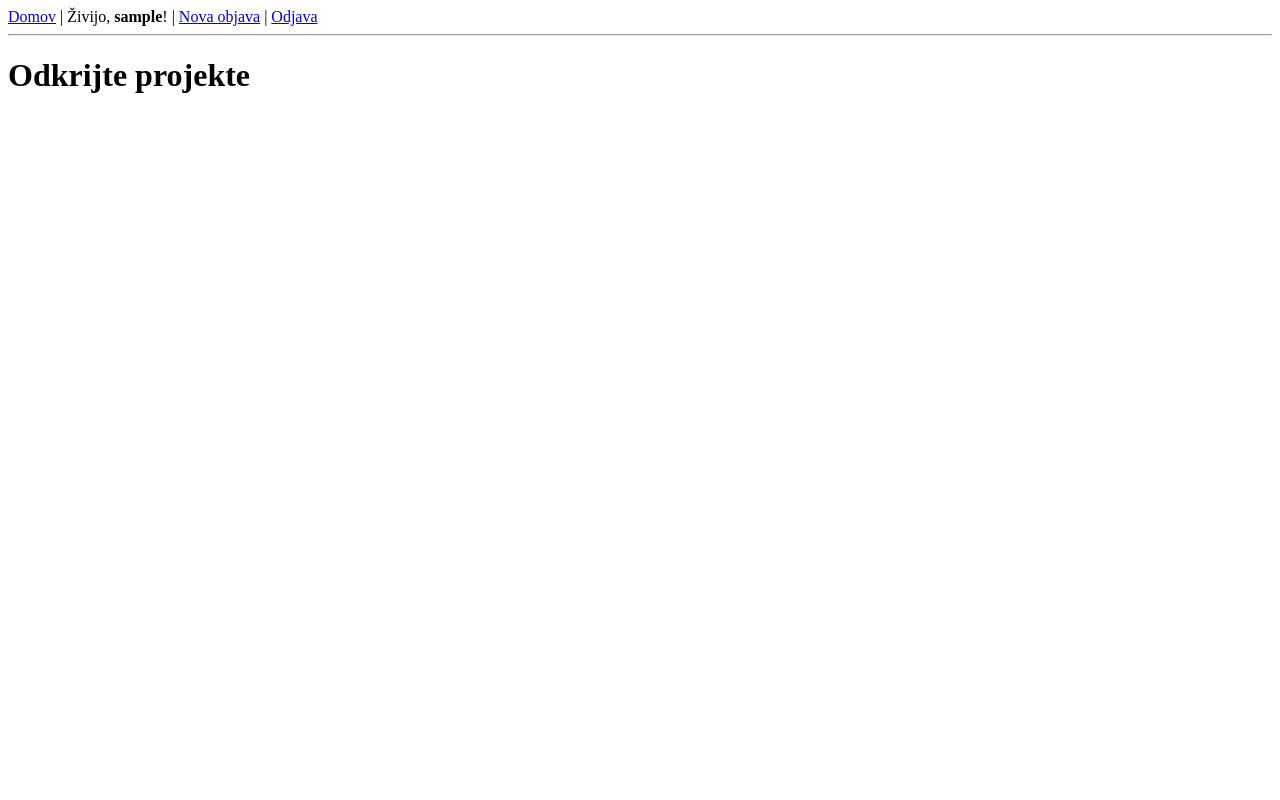
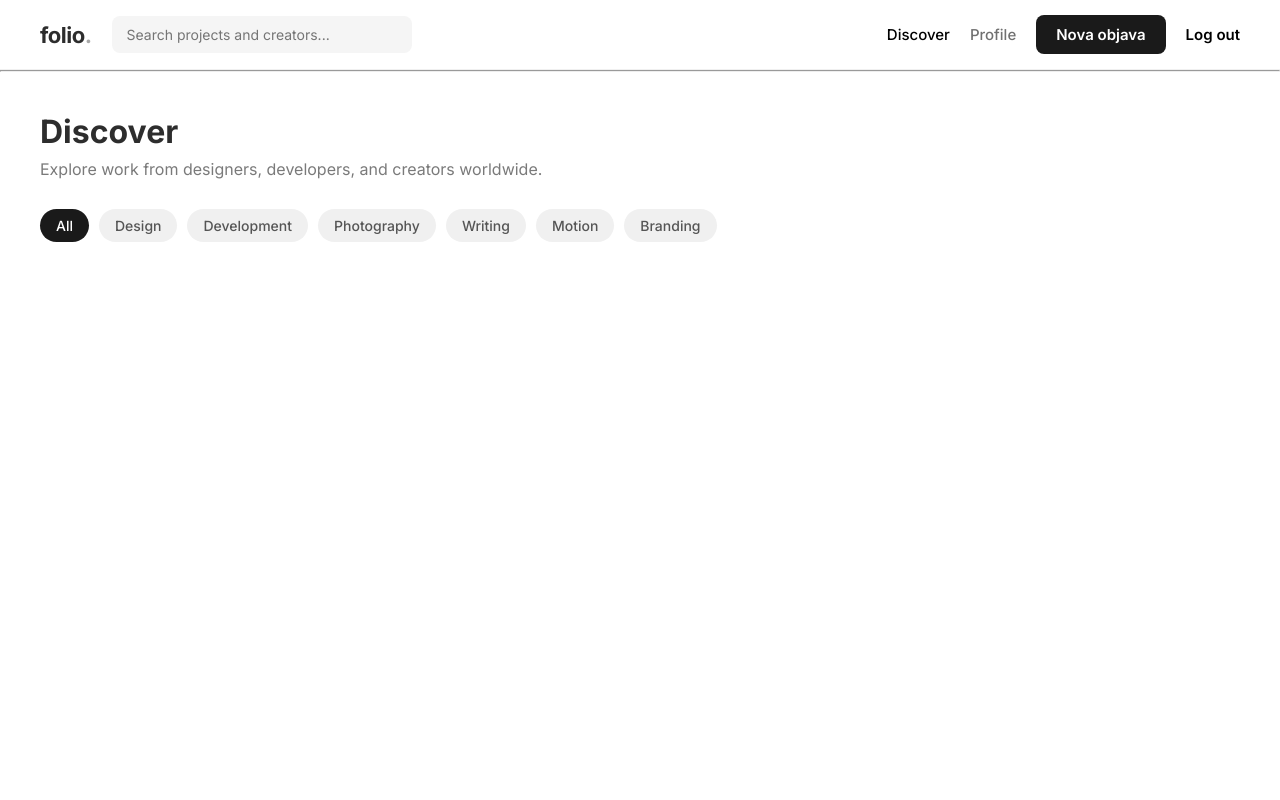
Before and after one commit to GhostInSocks/folio, a PHP site: template code/view/Home.php in a window 1280 px wide. Run offline with PHP 8.4, Linux system fonts and the light colour scheme; the template is opened without the code that fills it, so the values that code supplies are empty; the visitor is signed in with stand-in values (Sample User, id 1).

Commit message:
Design for home page header and card grid complete

```diff
--- /dev/null
+++ b/code/assets/style.css
@@ -0,0 +1,231 @@
+/* code/assets/style.css */
+@import url('https://fonts.googleapis.com/css2?family=Inter:wght@400;500;600;700&display=swap');
+
+* {
+    margin: 0;
+    padding: 0;
+    box-sizing: border-box;
+    font-family: 'Inter', sans-serif;
+}
+
+body {
+    background-color: #ffffff;
+    color: #2d2d2d;
+}
+
+/* Header */
+.main-header {
+    display: flex;
+    justify-content: space-between;
+    align-items: center;
+    padding: 15px 40px;
+    border-bottom: 1px solid #f0f0f0;
+}
+
+.header-left {
+    display: flex;
+    align-items: center;
+    gap: 20px;
+}
+
+.logo {
+    font-size: 22px;
+    font-weight: 700;
+    letter-spacing: -0.5px;
+}
+
+.logo strong {
+    color: #a8a8a8;
+}
+
+.search-bar input {
+    background-color: #f5f5f5;
+    border: none;
+    padding: 10px 15px;
+    border-radius: 8px;
+    width: 300px;
+    font-size: 14px;
+}
+
+.header-right {
+    display: flex;
+    align-items: center;
+    gap: 20px;
+}
+
+.nav-link {
+    text-decoration: none;
+    color: #707070;
+    font-weight: 500;
+    font-size: 15px;
+}
+
+.nav-link.active {
+    color: #000000;
+}
+
+/* Gumbi */
+.btn-login {
+    text-decoration: none;
+    color: #000000;
+    font-weight: 600;
+    font-size: 15px;
+}
+
+.btn-signup, .btn-create {
+    text-decoration: none;
+    background-color: #1a1a1a;
+    color: #ffffff;
+    padding: 10px 20px;
+    border-radius: 8px;
+    font-weight: 600;
+    font-size: 15px;
+    transition: background 0.2s;
+}
+
+.btn-signup:hover, .btn-create:hover {
+    background-color: #333333;
+}
+
+/* Discover Hero & Filtri */
+.discover-container {
+    padding: 40px;
+}
+
+.discover-hero h1 {
+    font-size: 32px;
+    font-weight: 700;
+    margin-bottom: 8px;
+}
+
+.discover-hero p {
+    color: #7a7a7a;
+    font-size: 16px;
+    margin-bottom: 30px;
+}
+
+.categories-filter {
+    display: flex;
+    gap: 10px;
+    margin-bottom: 30px;
+}
+
+.cat-btn {
+    background-color: #f0f0f0;
+    border: none;
+    padding: 8px 16px;
+    border-radius: 20px;
+    font-weight: 500;
+    font-size: 14px;
+    color: #555555;
+    cursor: pointer;
+    transition: all 0.2s;
+}
+
+.cat-btn.active, .cat-btn:hover {
+    background-color: #1a1a1a;
+    color: #ffffff;
+}
+
+.projects-grid {
+    display: grid;
+    grid-template-columns: repeat(auto-fill, minmax(350px, 1fr));
+    gap: 30px;
+    margin-top: 20px;
+}
+
+.project-card {
+    background: #ffffff;
+    border-radius: 12px;
+    overflow: hidden;
+    transition: transform 0.2s, box-shadow 0.2s;
+    cursor: pointer;
+}
+
+.project-card:hover {
+    transform: translateY(-4px);
+}
+
+.card-image-wrapper {
+    width: 100%;
+    height: 240px;
+    background-color: #f5f5f5;
+    overflow: hidden;
+    border-radius: 12px;
+}
+
+.card-image {
+    width: 100%;
+    height: 100%;
+    object-fit: cover;
+}
+
+.card-content {
+    padding: 15px 5px;
+}
+
+.card-tags {
+    display: flex;
+    gap: 8px;
+    margin-bottom: 8px;
+}
+
+.tag {
+    background-color: #f5f5f5;
+    color: #8a8a8a;
+    font-size: 11px;
+    font-weight: 500;
+    padding: 4px 10px;
+    border-radius: 6px;
+}
+
+.card-title {
+    font-size: 16px;
+    font-weight: 600;
+    margin-bottom: 12px;
+}
+
+.card-title a {
+    text-decoration: none;
+    color: #1a1a1a;
+}
+
+.card-title a:hover {
+    color: #555555;
+}
+
+.card-footer {
+    display: flex;
+    justify-content: space-between;
+    align-items: center;
+    margin-top: 10px;
+}
+
+.author-info {
+    display: flex;
+    align-items: center;
+    gap: 8px;
+}
+
+.avatar-placeholder {
+    width: 24px;
+    height: 24px;
+    background-color: #e0e0e0;
+    color: #555555;
+    border-radius: 50%;
+    display: flex;
+    align-items: center;
+    justify-content: center;
+    font-size: 10px;
+    font-weight: 600;
+}
+
+.author-name {
+    font-size: 13px;
+    color: #7a7a7a;
+}
+
+.card-stats {
+    font-size: 13px;
+    color: #a0a0a0;
+}
--- a/code/view/Home.php
+++ b/code/view/Home.php
@@ -1,23 +1,75 @@
-<nav>
-    <a href="index.php?page=home">Domov</a> |
+<link rel="stylesheet" href="assets/style.css">
+<header class="main-header">
+    <div class="header-left">
+        <span class="logo">folio<strong>.</strong></span>
+        <div class="search-bar">
+            <input type="text" placeholder="Search projects and creators...">
+        </div>
+    </div>
 
-    <?php if (isset($_SESSION['user_id'])): ?>
-        <span>Živijo, <strong><?= htmlspecialchars($_SESSION['username']) ?></strong>!</span> |
-        <a href="index.php?page=create">Nova objava</a> |
-        <a href="index.php?page=logout">Odjava</a>
-    <?php else: ?>
-        <a href="index.php?page=login">Prijava</a> |
-        <a href="index.php?page=register">Registracija</a>
-    <?php endif; ?>
-</nav>
+    <div class="header-right">
+        <a href="index.php?page=home" class="nav-link active">Discover</a>
+
+        <?php if (isset($_SESSION['user_id'])): ?>
+            <a href="index.php?page=profile" class="nav-link">Profile</a>
+            <a href="index.php?page=create" class="btn-create">Nova objava</a>
+            <a href="index.php?page=logout" class="btn-login">Log out</a>
+        <?php else: ?>
+            <a href="index.php?page=login" class="btn-login">Log in</a>
+            <a href="index.php?page=register" class="btn-signup">Sign up</a>
+        <?php endif; ?>
+    </div>
+</header>
 <hr>
+<main class="discover-container">
+    <div class="discover-hero">
+        <h1>Discover</h1>
+        <p>Explore work from designers, developers, and creators worldwide.</p>
+    </div>
 
-<h1>Odkrijte projekte</h1>
-<div class="gallery">
+    <div class="categories-filter">
+        <button class="cat-btn active">All</button>
+        <button class="cat-btn">Design</button>
+        <button class="cat-btn">Development</button>
+        <button class="cat-btn">Photography</button>
+        <button class="cat-btn">Writing</button>
+        <button class="cat-btn">Motion</button>
+        <button class="cat-btn">Branding</button>
+    </div>
+    <div class="projects-grid">
     <?php foreach ($posts as $post): ?>
-        <div class="card">
-            <img src="assets/slika.jpg" alt="Projekt"> <h3><?= htmlspecialchars($post['title']) ?></h3>
-            <p><?= htmlspecialchars($post['content']) ?></p>
+        <div class="project-card">
+
+            <div class="card-image-wrapper">
+                <img src="assets/slika.jpg" alt="<?= htmlspecialchars($post['title']) ?>" class="card-image">
+            </div>
+
+            <div class="card-content">
+                <div class="card-tags">
+                    <span class="tag">Design</span>
+                    <span class="tag">Architecture</span>
+                </div>
+
+                <h3 class="card-title">
+                    <a href="index.php?page=portfolio&id=<?= $post['id'] ?>">
+                        <?= htmlspecialchars($post['title']) ?>
+                    </a>
+                </h3>
+
+                <div class="card-footer">
+                    <div class="author-info">
+                        <div class="avatar-placeholder">
+                            <?= strtoupper(substr(htmlspecialchars($post['username'] ?? 'U'), 0, 2)) ?>
+                        </div>
+                        <span class="author-name">Sarah Chen</span>
+                    </div>
+                    <div class="card-stats">
+                        <span class="likes-count">❤️ 248</span>
+                    </div>
+                </div>
+            </div>
+
         </div>
     <?php endforeach; ?>
-</div>
+  </div>
+</main>
```
Also changed, not shown: code/style.css (deleted).
